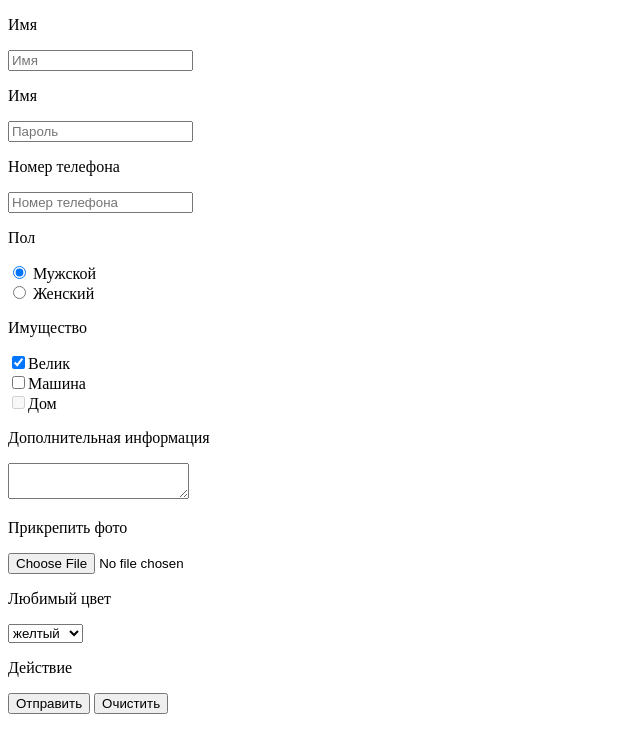
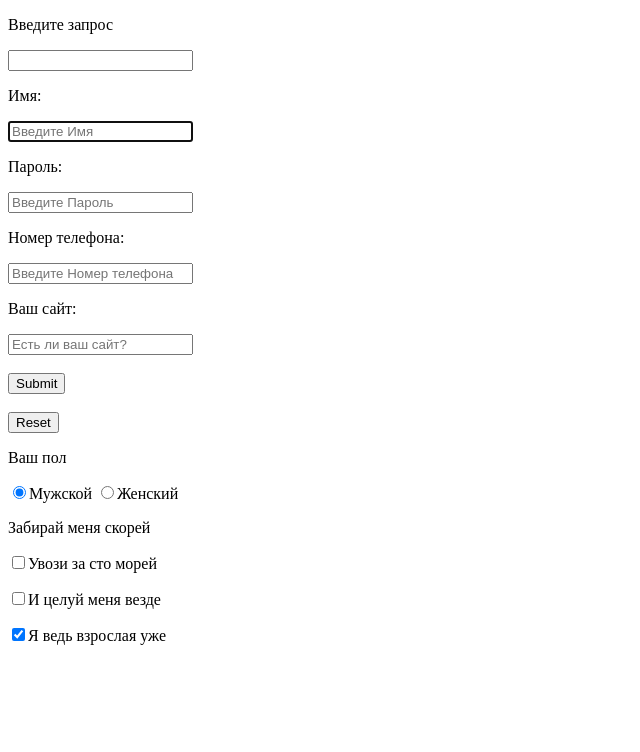
Before and after one commit to Turt1ePower/learnhtmlcss, a plain HTML site: page learnhtmlcss/index.html in a window 1280 px wide. Shown: the whole page, without its empty margins (0-640 px from the left). Drawn offline with Linux system fonts and the light colour scheme.

Commit message:
deeper form test

```diff
--- a/learnhtmlcss/index.html
+++ b/learnhtmlcss/index.html
@@ -7,74 +7,74 @@
 	<title>learn html css</title>
 </head>
 <body>
-<form action="#" method="post" enctype="multipart/form-data">
+
+<form action="#" name="myform" method="get" enctype="multipart/form-data">
 	<div>
-		<p>Имя</p>
-		<input type="text" name="username" tabindex="1" placeholder="Имя">
+		<p><label for="poisk">Введите запрос</label></p>
+		<input type="search" id="poisk" >
 	</div>
 
 	<div>
-		<p>Имя</p>
-		<input type="password" name="userpass" tabindex="2" placeholder="Пароль">
+		<p><label for="username">Имя:</label></p>
+		<input id="username" type="text" placeholder="Введите Имя" required autofocus>
 	</div>
 
 	<div>
-		<p>Номер телефона</p>
-		<input type="tel" name="userphone" tabindex="3" placeholder="Номер телефона">
+		<p><label for="userpass">Пароль:</label></p>
+		<input id="userpass" type="password" placeholder="Введите Пароль" required>
 	</div>
 
 	<div>
-		<p>Пол</p>
-		<div>
-			<input checked type="radio" name="gender" value="male" tabindex="4"> Мужской
-		</div>
-		<div>
-			<input type="radio" name="gender" value="female" tabindex="4"> Женский
-		</div>
+		<p><label for="phone">Номер телефона:</label></p>
+		<input type="tel" placeholder="Введите Номер телефона" maxlength="13" id="phone">
 	</div>
 
 	<div>
-		<p>Имущество</p>
-		<div>
-			<input tabindex="5" checked type="checkbox" name="bike" value="yes">Велик
-		</div>
-		<div>
-			<input tabindex="6" type="checkbox" name="car" value="yes">Машина
-		</div>
-		<div>
-			<input tabindex="7" disabled type="checkbox" name="house" value="yes">Дом
-		</div>
+		<p><label for="website">Ваш сайт:</label></p>
+		<input type="url" id="website" placeholder="Есть ли ваш сайт?">
 	</div>
 
-<div>
-	<p>Дополнительная информация</p>
-	<textarea tabindex="8" name="text"></textarea>
-</div>
 
-<div>
-	<p>Прикрепить фото</p>
-<input tabindex="9" type="file" name="userphoto">
-</div>
-
-<div>
-	<p>Любимый цвет</p>
-	<select tabindex="10" name="color" id="">
-		<option value="red">красный</option>
-		<option value="green">зелёный</option>
-		<option selected value="yellow">желтый</option>
-	</select>
-</div>
+<br>
+	<div>
+		<input type="submit">
+	</div>
+	<br>
+	<div>
+		<input type="reset">
+	</div>
 
 
-<div>
-	<p>Действие</p>
-	<button tabindex="11" type="submit">Отправить</button>
-	<button tabindex="12" type="reset">Очистить</button>
-</div>
+	<div>
+		<p><label for="gender">Ваш пол</label></p>
+		<input type="radio" name="urgender" id="gender" checked>Мужской
+		<input type="radio" name="urgender">Женский
+	</div>
+
+	<div>
+		<p><label for="song">Забирай меня скорей</label></p>
+		<p><input type="checkbox" name="thissong" id="song">Увози за сто морей</p>
+		<p><input type="checkbox" name="thissong">И целуй меня везде</p>
+		<p><input type="checkbox" name="thissong" checked>Я ведь взрослая уже</p>
+
+	</div>
+
+
 
 </form>
 
 
 
+
+
+
+
+
+	</form>
+
+
+
+
+
 </body>
 </html>
```
